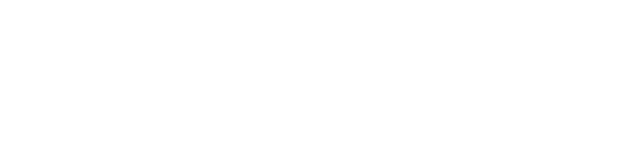
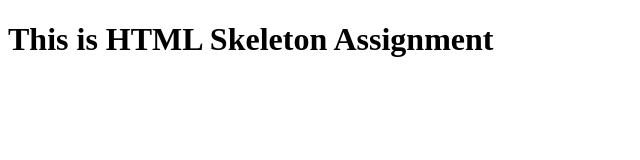
Before and after one commit to mary699/htmlSkeleton, a plain HTML site: page index.html in a window 1280 px wide. Shown: the whole page, without its empty margins (0-640 px from the left). Drawn offline with Linux system fonts and the light colour scheme.

Commit message:
add html skeleton

```diff
--- a/index.html
+++ b/index.html
@@ -7,6 +7,6 @@
     <title>Html Skeleton</title>
 </head>
 <body>
-
+    <h1>This is HTML Skeleton Assignment</h1>
 </body>
 </html>
```
